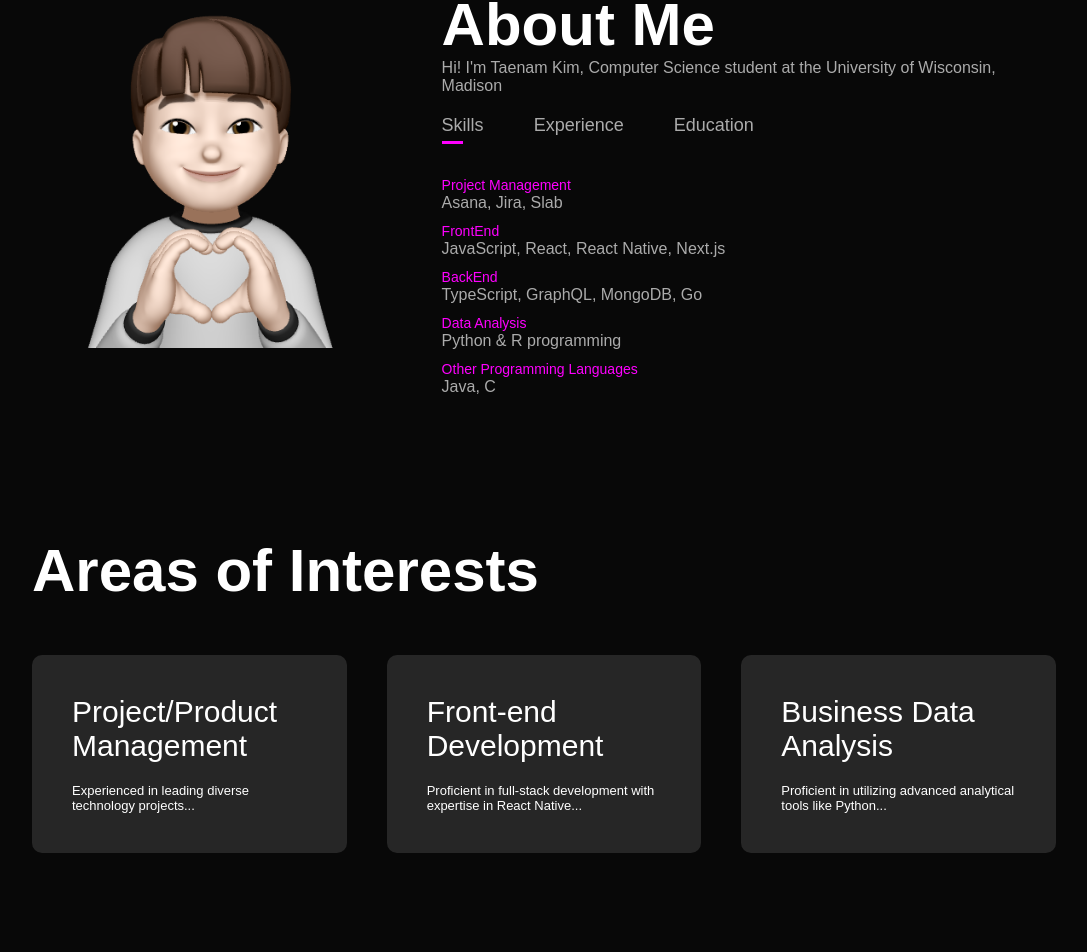
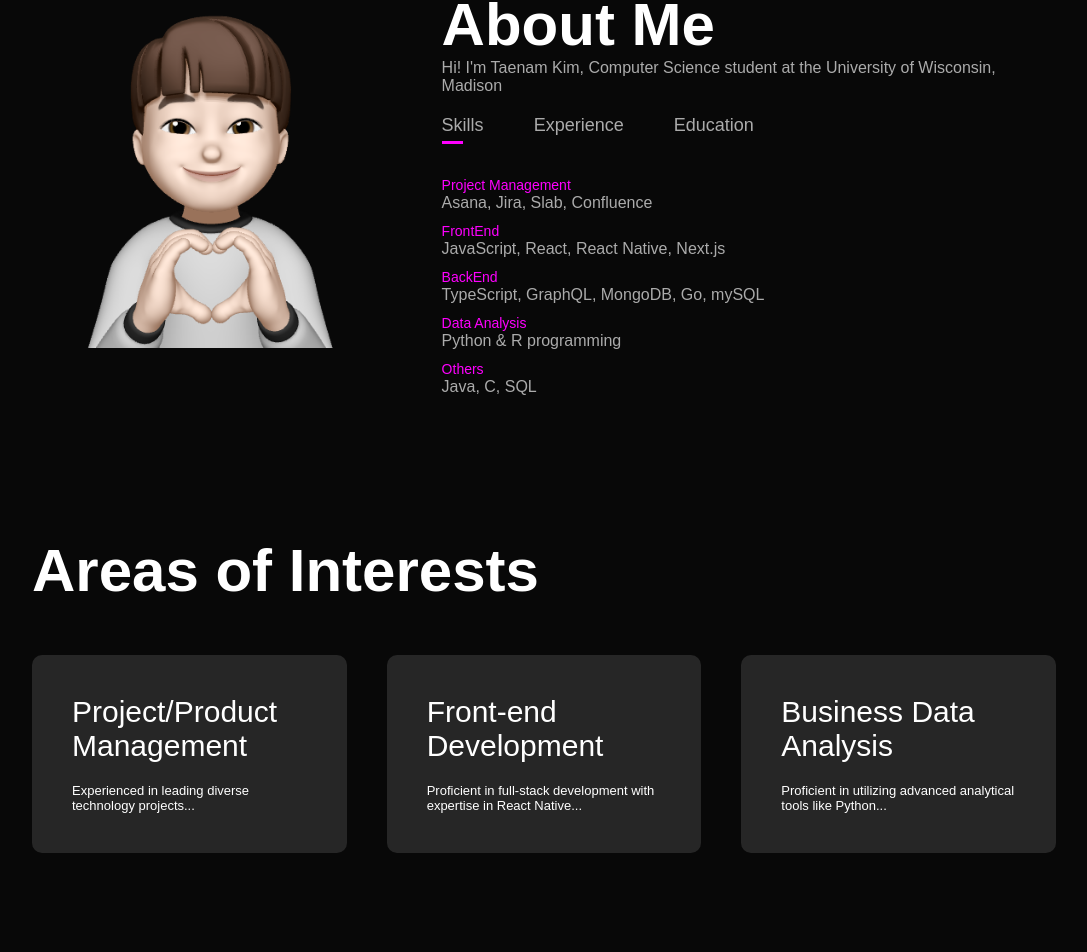
Before and after one commit to taenam1214/taenam1214.github.io, a React (Create React App) app: page / in a window 1280 px wide. Shown: the part 900-1852 px from the top of the page, without its empty margins (96-1183 px from the left). Built offline with nearby package versions, Linux system fonts and the light colour scheme.

Commit message:
about page updated

```diff
--- a/src/components/About.js
+++ b/src/components/About.js
@@ -40,11 +40,11 @@ const About = () => {
             </div>
             <div className={`tab-contents ${activeTab === 'skills' ? 'active-tab' : ''}`} id="skills">
               <ul>
-                <li><span>Project Management</span><br />Asana, Jira, Slab</li>
+                <li><span>Project Management</span><br />Asana, Jira, Slab, Confluence</li>
                 <li><span>FrontEnd</span><br />JavaScript, React, React Native, Next.js</li>
-                <li><span>BackEnd</span><br />TypeScript, GraphQL, MongoDB, Go</li>
+                <li><span>BackEnd</span><br />TypeScript, GraphQL, MongoDB, Go, mySQL</li>
                 <li><span>Data Analysis</span><br />Python & R programming</li>
-                <li><span>Other Programming Languages</span><br />Java, C</li>
+                <li><span>Others</span><br />Java, C, SQL</li>
               </ul>
             </div>
             <div className={`tab-contents ${activeTab === 'experience' ? 'active-tab' : ''}`} id="experience">
@@ -52,7 +52,7 @@ const About = () => {
                 <li><span>June 2024 - Current</span><br />Software Engineer at Forbes</li>
                 <li><span>May 2024 - Current</span><br />AI Research intern at People and Robotics</li>
                 <li><span>September 2023 - Current</span><br />Working on an event App called Social To Do</li>
-                <li><span>June 2023 - August 2023</span><br />Business Analyst intern at Societe Generale</li>
+                <li><span>June 2023 - August 2023</span><br />Data Analyst intern at Societe Generale</li>
               </ul>
             </div>
             <div className={`tab-contents ${activeTab === 'education' ? 'active-tab' : ''}`} id="education">
```
